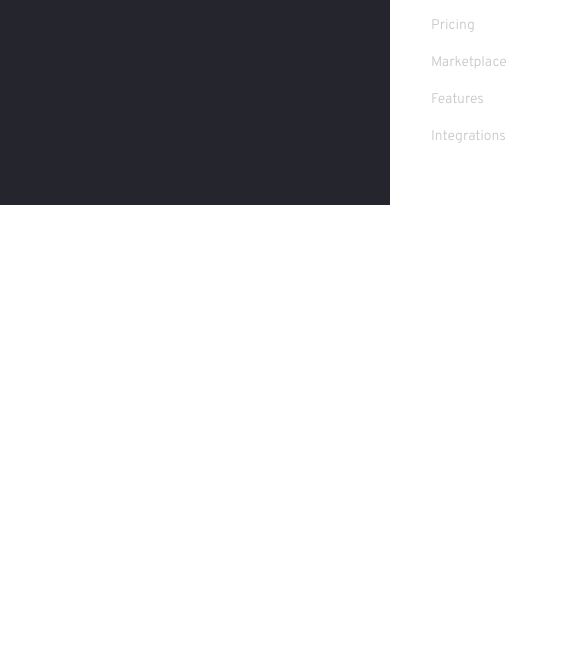
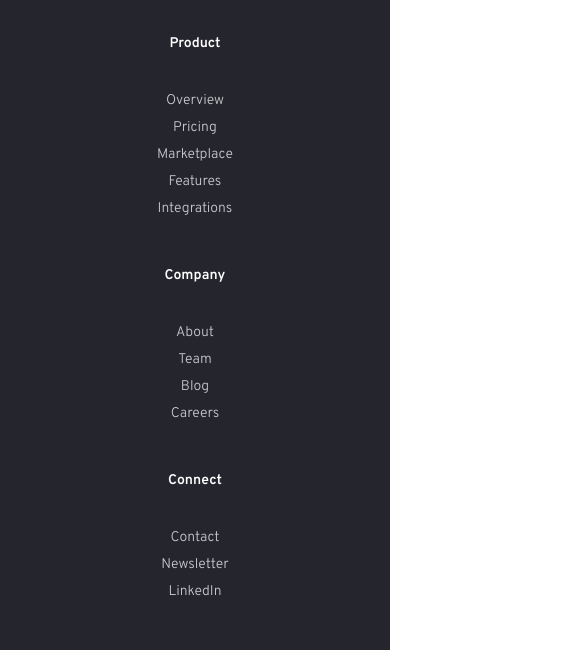
Before and after one commit to rafaelmassaro/blogr-landing-page, a plain HTML site: page index.html in a window 390 px wide. Shown: the part 3549-4199 px from the top of the page, 585 px wide, since content can reach past the window. Before the commit the page ends 3754 px from the top, so only its background shows below. Drawn offline with Linux system fonts and the light colour scheme.

Commit message:
Finish mobile footer

```diff
--- a/assets/css/styles.css
+++ b/assets/css/styles.css
@@ -655,4 +655,23 @@ input[type="checkbox"],
     .section-3-content-2{
         margin-top: -5rem;
     }
+
+    .footer{
+        flex-direction: column;
+        align-items: center;
+    }
+
+    .footer-menu{
+        margin-top: 0;
+        text-align: center;
+        flex-direction: column;
+    }
+
+    .footer-menu-links{
+        margin-right: 0;
+    }
+
+    .footer-menu-links ul li{
+        margin-bottom: 1rem;
+    }
 }
```
